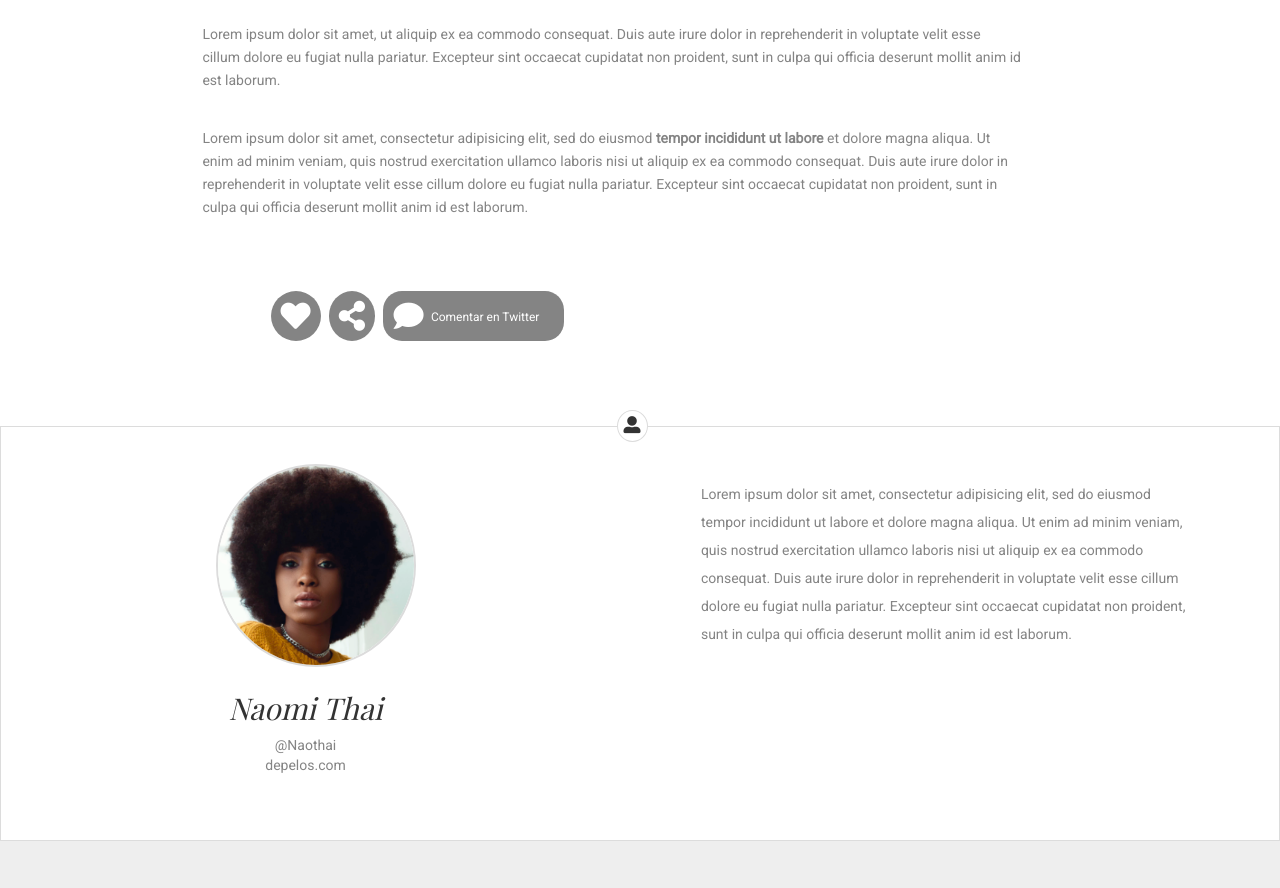
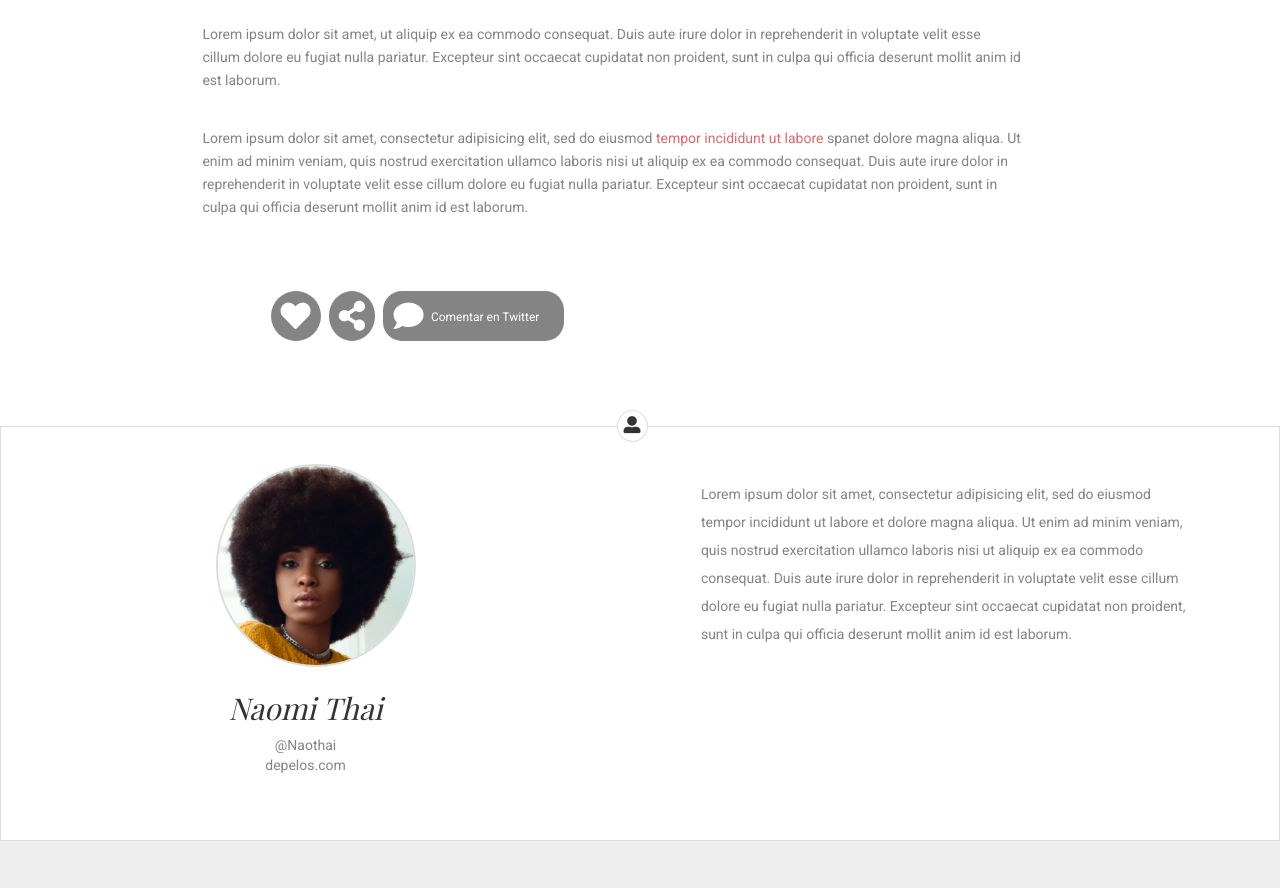
Before and after one commit to gvargas2/Desafio010, a website: page public/index.html in a window 1280 px wide. Shown: the part 1260-2148 px from the top of the page. Drawn offline with nearby package versions, Linux system fonts and the light colour scheme; a web font is replaced by a local one.

Commit message:
Se agrego color en una parte del post

```diff
--- a/public/index.html
+++ b/public/index.html
@@ -91,7 +91,7 @@
 				irure dolor in reprehenderit in voluptate velit esse cillum dolore eu fugiat nulla pariatur.
 				Excepteur sint occaecat cupidatat non proident, sunt in culpa qui officia deserunt mollit anim id est laborum.</p>
 			<p class="hidden-xs">Lorem ipsum dolor sit amet, consectetur adipisicing elit, sed do
-				eiusmod <strong>tempor incididunt ut labore </strong> et dolore magna aliqua. Ut enim ad minim veniam,
+				eiusmod <span class="color">tempor incididunt ut labore </span> spanet dolore magna aliqua. Ut enim ad minim veniam,
 				 quis nostrud exercitation ullamco laboris nisi ut aliquip ex ea commodo consequat. Duis aute irure dolor in
 				 reprehenderit in voluptate velit esse cillum dolore eu fugiat nulla pariatur. Excepteur sint occaecat
 				 cupidatat non proident, sunt in culpa qui officia deserunt mollit anim id est laborum.</p>
--- a/src/scss/app.scss
+++ b/src/scss/app.scss
@@ -107,6 +107,9 @@
   font-weight: 400;
   p {
     margin: 10px 0 35px;
+  }
+  .color {
+    color: #D56C6A;
   }
 }
 .post__rrss {
```
Also changed, not shown: public/css/app.css.
